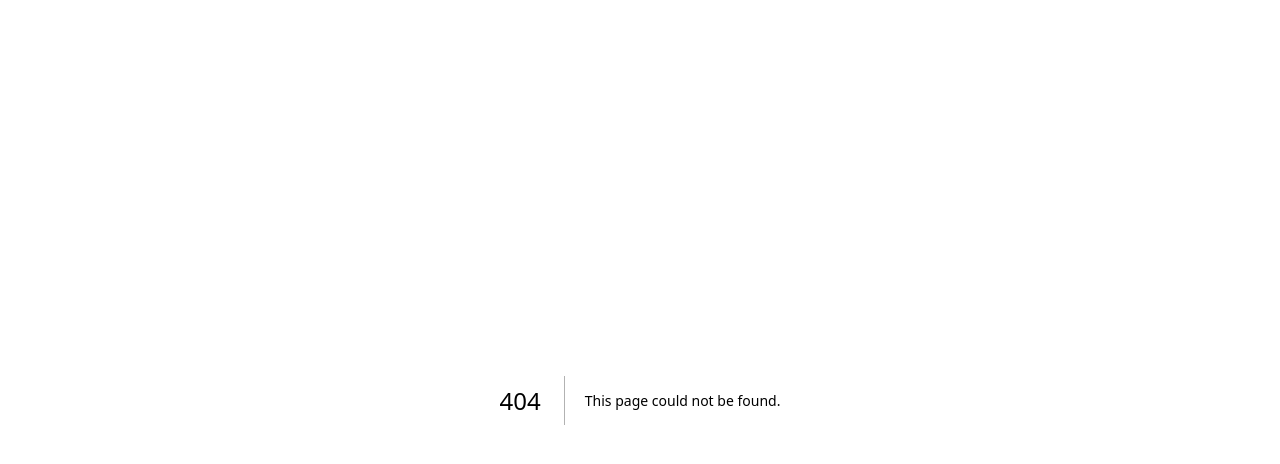
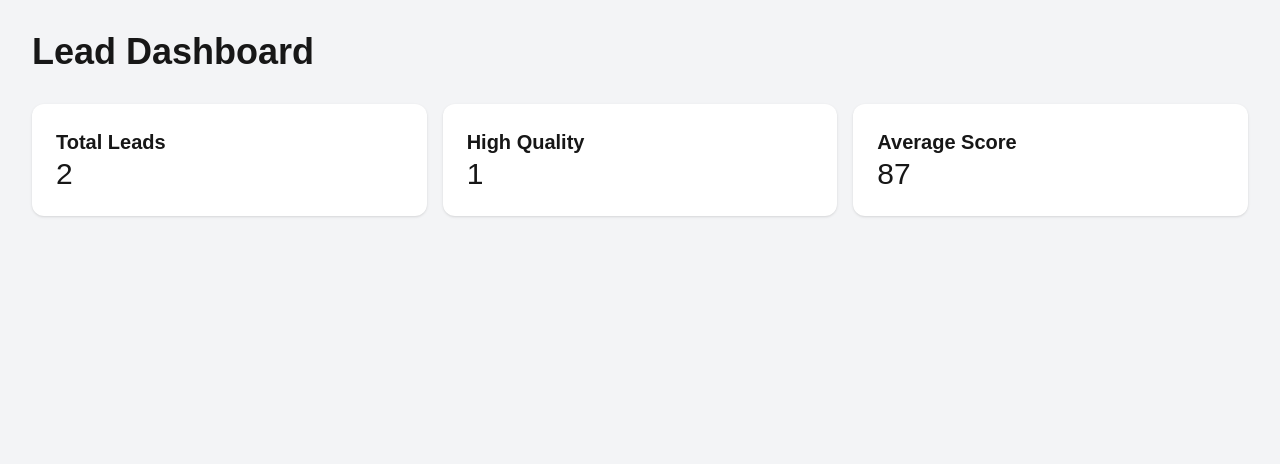
Before and after one commit to DEEPAKKUMAR414/AI-lead-qualification-generator, a Next.js app: page /dashboard in a window 1280 px wide. Before the commit this address had no page. Shown: the top 464 px of the page. Built offline with nearby package versions, Linux system fonts and the light colour scheme.

Commit message:
Add dashboard page

```diff
--- a/app/chat/page.tsx
+++ b/app/chat/page.tsx
@@ -223,6 +223,12 @@ export default function ChatPage() {
 >
   View Proposal
 </a>
+<a
+  href="/dashboard"
+  className="mt-4 bg-purple-600 hover:bg-purple-700 text-white px-6 py-3 rounded-xl"
+>
+  View Dashboard
+</a>
     </main>
   );
 }
--- /dev/null
+++ b/app/dashboard/page.tsx
@@ -0,0 +1,43 @@
+export default function DashboardPage() {
+  return (
+    <main className="min-h-screen bg-gray-100 p-8">
+      <h1 className="text-4xl font-bold mb-8">
+  Lead Dashboard
+</h1>
+
+<div className="grid grid-cols-3 gap-4 mb-8">
+
+  <div className="bg-white p-6 rounded-xl shadow">
+    <h2 className="text-xl font-bold">
+      Total Leads
+    </h2>
+
+    <p className="text-3xl">
+      2
+    </p>
+  </div>
+
+  <div className="bg-white p-6 rounded-xl shadow">
+    <h2 className="text-xl font-bold">
+      High Quality
+    </h2>
+
+    <p className="text-3xl">
+      1
+    </p>
+  </div>
+
+  <div className="bg-white p-6 rounded-xl shadow">
+    <h2 className="text-xl font-bold">
+      Average Score
+    </h2>
+
+    <p className="text-3xl">
+      87
+    </p>
+  </div>
+
+</div>
+    </main>
+  );
+}
```
